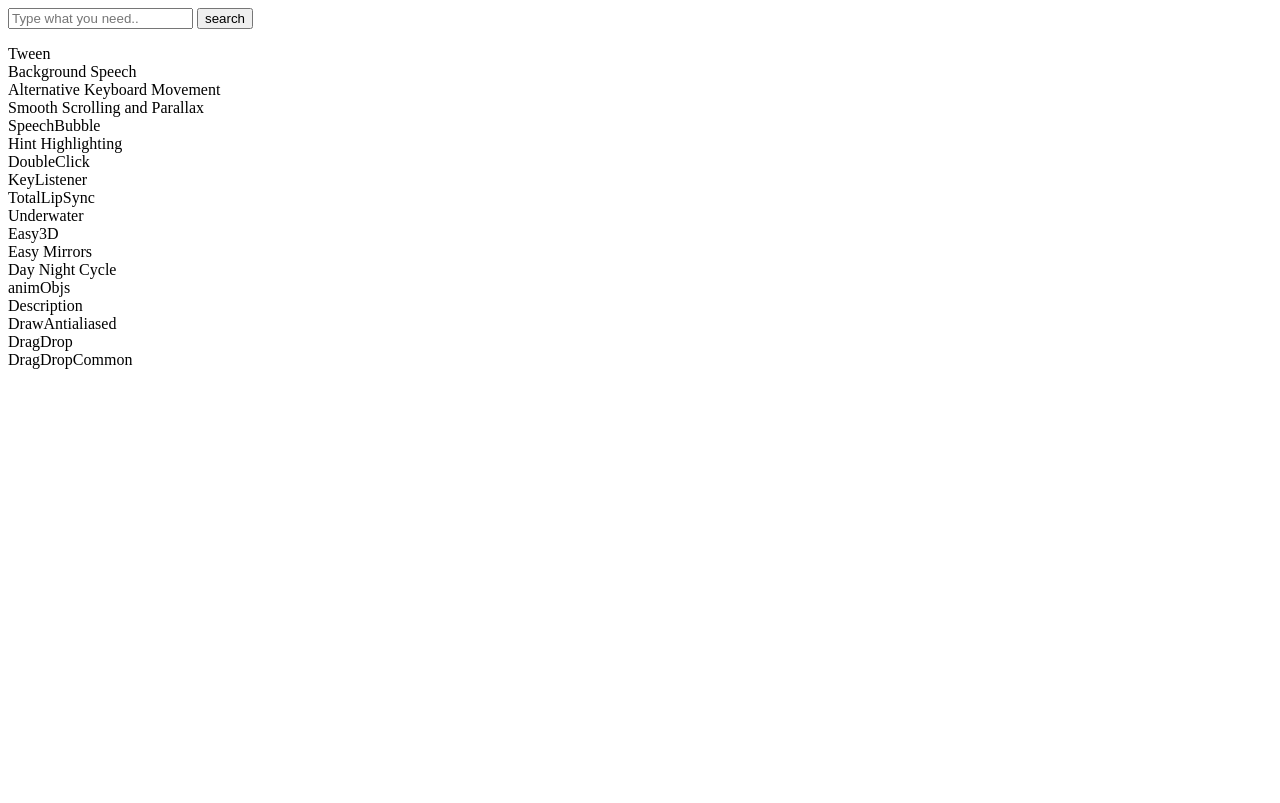
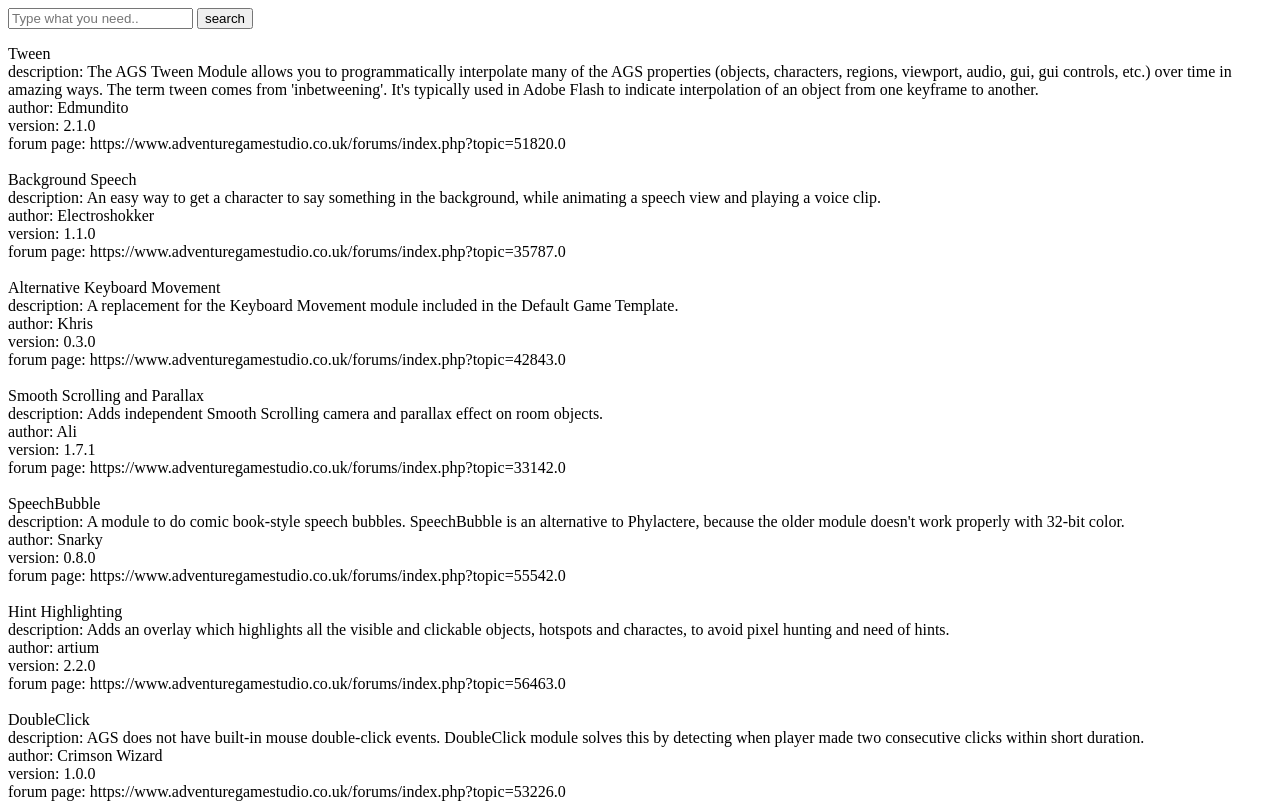
Before and after one commit to ericoporto/agsModuleList, a plain HTML site: page index.html in a window 1280 px wide. Shown: the top 803 px of the page. Drawn offline with Linux system fonts and the light colour scheme.

Commit message:
adding information to html

```diff
--- a/__js/main.js
+++ b/__js/main.js
@@ -1,6 +1,9 @@
 var idx = lunr(function () {
-  this.ref('name')
+  this.ref('id')
+  this.field('name')
+  this.field('id')
   this.field('text')
+  this.field('author')
 
   agsModules.forEach(function (doc) {
     this.add(doc)
--- a/index.html
+++ b/index.html
@@ -29,11 +29,20 @@
     }
   });
 
+  function resultIDtoHTML( id ) {
+    var obj = agsModules.find(item => item.id === id)
+    return obj.name + "<br>" +
+           "description: " + obj.text + "<br>" +
+           "author: " + obj.author + "<br>" +
+           "version: " + obj.version + "<br>" +
+           "forum page: " + obj.forum + "<br>";
+  }
+
   function getAllResults() {
     var i;
     var text_results = ""
     for (i = 0; i < agsModules.length; i++) {
-      text_results += agsModules[i].name + "<br>";
+      text_results += resultIDtoHTML(agsModules[i].id) + "<br>";
     }
     return text_results;
   }
@@ -44,7 +53,7 @@
     var i;
     var text_results = ""
     for (i = 0; i < search_results.length; i++) {
-      text_results += search_results[i].ref + "<br>";
+      text_results += resultIDtoHTML(search_results[i].ref) + "<br>";
     }
 
     if(text_results.length < 2){
```
